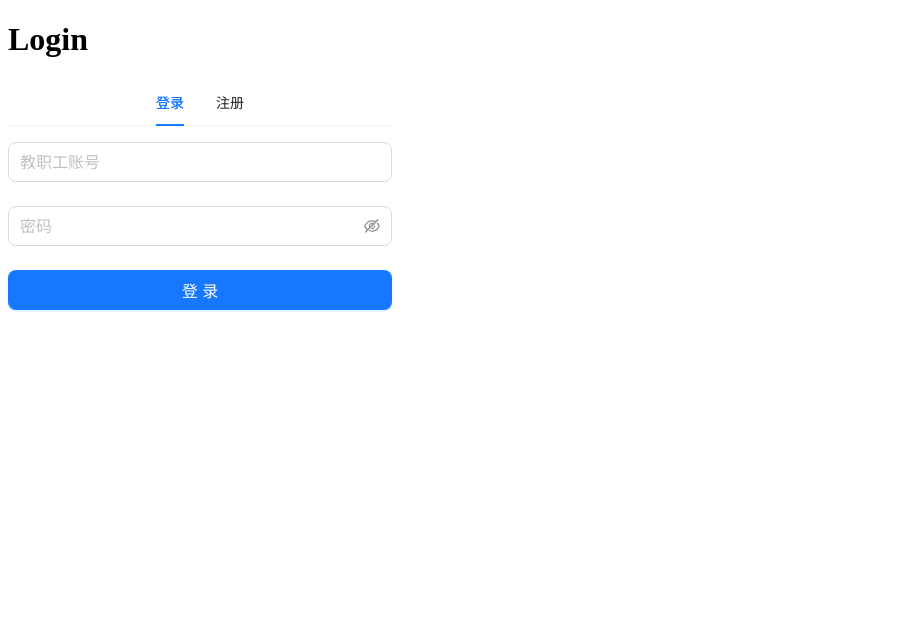
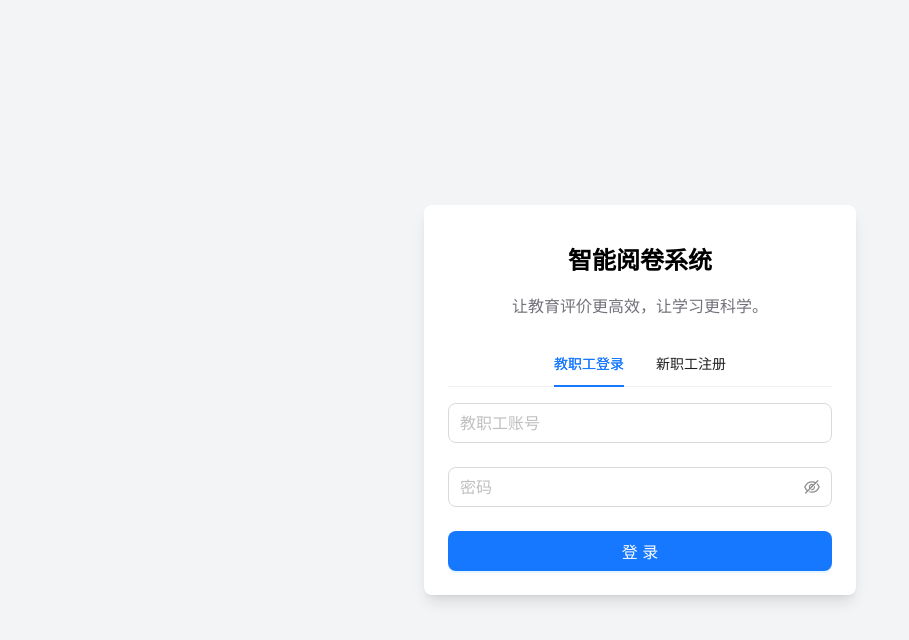
Before and after one commit to j10ccc/ai-grader-monorepo, a React (Vite) app in the folder apps/grader/: page /grader/login in a window 1280 px wide. Shown: the top 640 px of the page, without its empty margins (0-909 px from the left). Built offline with nearby package versions, Linux system fonts and the light colour scheme.

Commit message:
feat(login): perfect ui style

```diff
--- /dev/null
+++ b/apps/grader/src/constants/system.ts
@@ -0,0 +1,6 @@
+const SystemConstants = {
+  brandName: "智能阅卷系统",
+  brandSlogan: "让教育评价更高效，让学习更科学。"
+};
+
+export default SystemConstants;
--- a/apps/grader/src/index.css
+++ b/apps/grader/src/index.css
@@ -0,0 +1,3 @@
+body {
+  margin: 0;
+}
--- a/apps/grader/src/pages/login/index.tsx
+++ b/apps/grader/src/pages/login/index.tsx
@@ -1,20 +1,27 @@
 import { Tabs } from "antd";
 import LoginForm from "./login-form";
 import RegisterForm from "./register-form";
+import SystemConstants from "../../constants/system";
 
 export default function LoginPage() {
-  // const [formType, setFormType] = useState<"login" | "register">("login");
 
   return (
-    <main>
-      <h1>Login</h1>
-      <Tabs
-        className="w-sm"
-        centered
-        items={[
-          { key: "login", label: "登录", children: <LoginForm /> },
-          { key: "register", label: "注册", children: <RegisterForm /> }
-        ]} />
+    <main className="bg-gray-100 min-h-screen flex items-center justify-center">
+      <div className="max-w-sm rounded-lg shadow-lg bg-white p-6 space-y-6 border border-gray-200 dark:border-gray-700">
+        <div className="text-center">
+          <h1 className="text-2xl font-bold">{SystemConstants.brandName}</h1>
+          <p className="text-zinc-500 dark:text-zinc-400">
+            { SystemConstants.brandSlogan }
+          </p>
+        </div>
+        <Tabs
+          className="w-sm"
+          centered
+          items={[
+            { key: "login", label: "教职工登录", children: <LoginForm /> },
+            { key: "register", label: "新职工注册", children: <RegisterForm /> }
+          ]} />
+      </div>
     </main>
   );
 }
--- a/apps/grader/src/pages/login/register-form.tsx
+++ b/apps/grader/src/pages/login/register-form.tsx
@@ -23,6 +23,7 @@ export default function RegisterForm() {
         <Form.Item name="type" className="w-30">
           <Select
             placeholder="身份"
+            defaultValue={UserRole.Teacher}
             options={[
               { value: UserRole.Teacher, label: "普通教师" },
               { value: UserRole.Header, label: "学科组长" },
```
